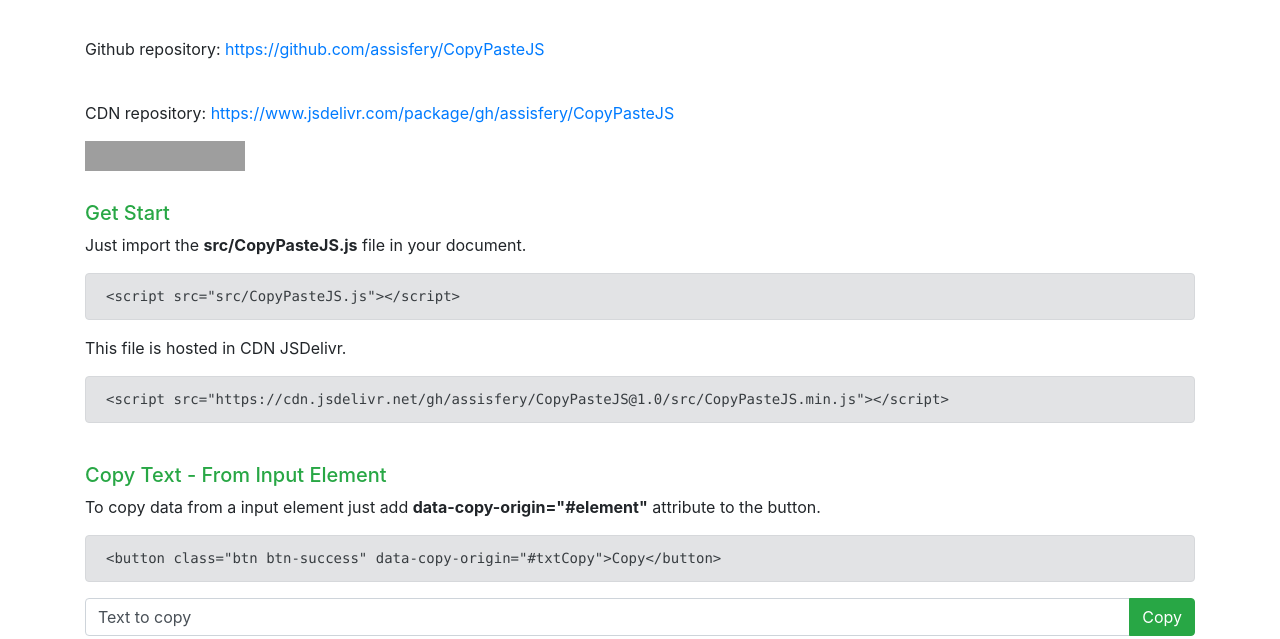
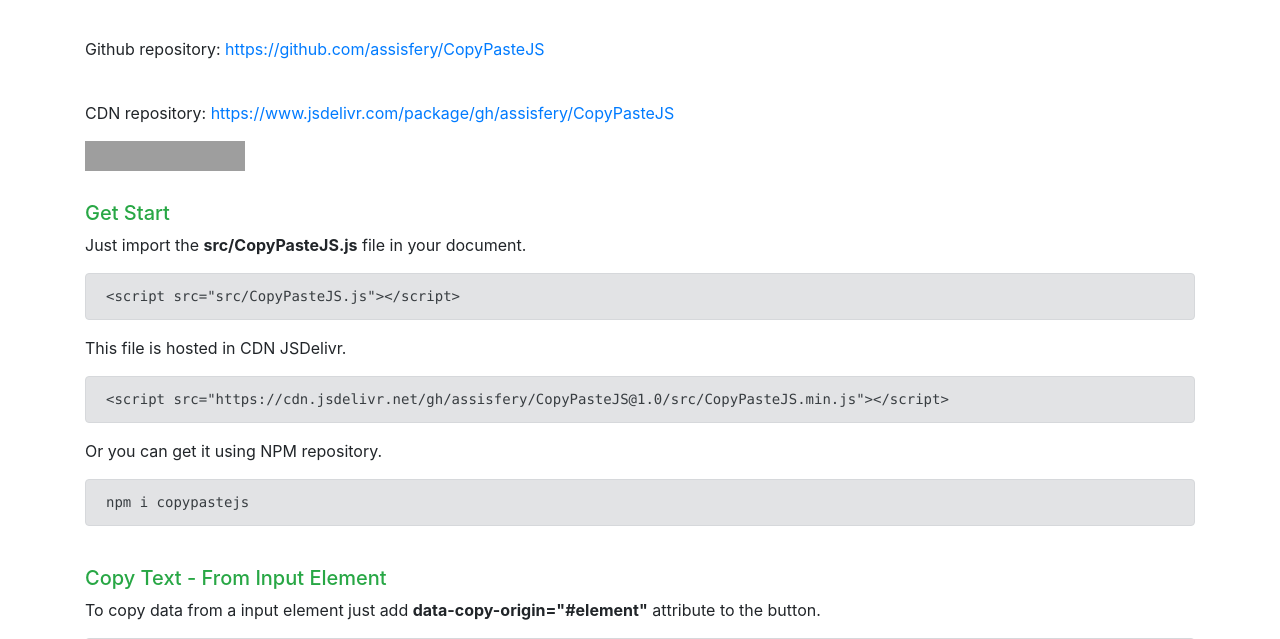
Before and after one commit to assisfery/CopyPasteJS, a website: page index.html in a window 1280 px wide. Shown: the part 93-732 px from the top of the page. Drawn offline with nearby package versions, Linux system fonts and the light colour scheme; grey boxes are pictures that could not be loaded.

Commit message:
tutorial with npm install

```diff
--- a/index.html
+++ b/index.html
@@ -40,6 +40,9 @@
 
 		<p>This file is hosted in CDN JSDelivr.</p>
 		<pre class="alert alert-secondary">&lt;script src="https://cdn.jsdelivr.net/gh/assisfery/CopyPasteJS@1.0/src/CopyPasteJS.min.js"&gt;&lt;/script&gt;</pre>
+
+		<p>Or you can get it using NPM repository.</p>
+		<pre class="alert alert-secondary">npm i copypastejs</pre>
 
 		<br>
 
```
Also changed, not shown: README.md.
